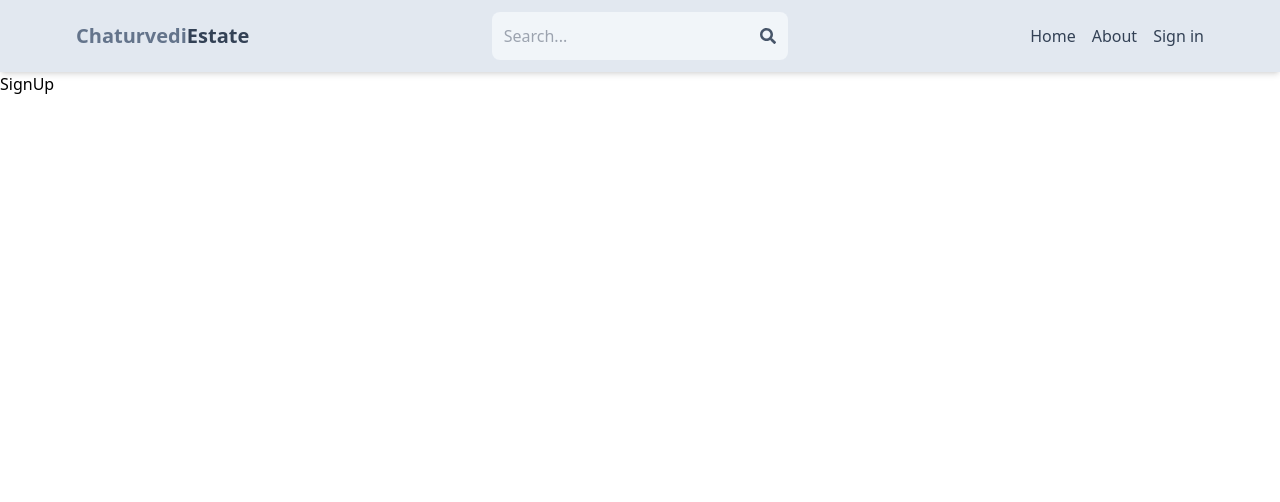
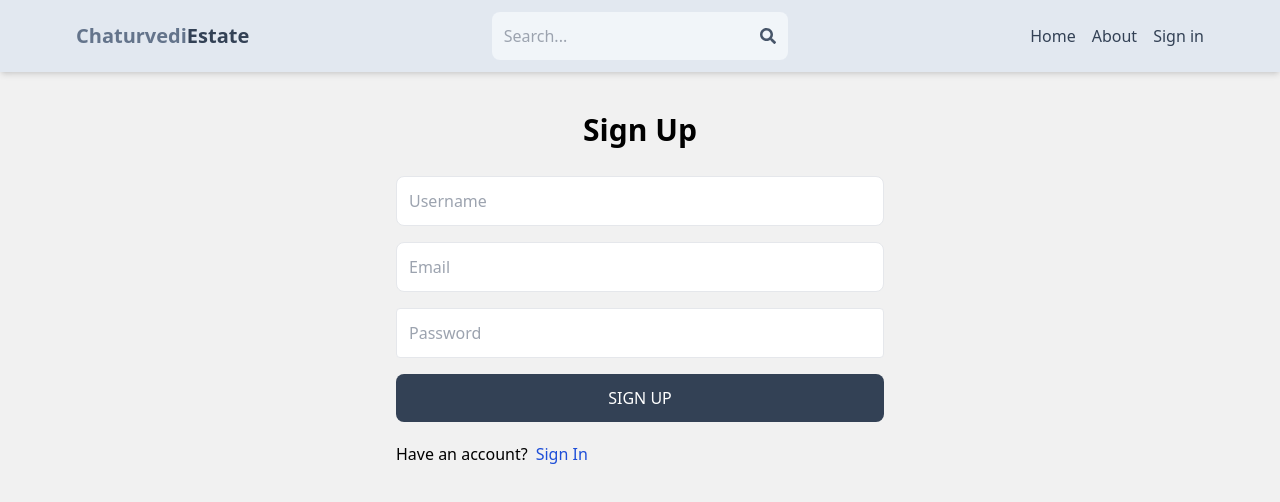
Before and after one commit to ArchitRVCE/mernEstate, a React (Vite) app in the folder client/: page /sign-up in a window 1280 px wide. Shown: the top 502 px of the page. Built offline with nearby package versions, Linux system fonts and the light colour scheme.

Commit message:
complete UI sign up

```diff
--- a/client/src/Pages/SignUp.jsx
+++ b/client/src/Pages/SignUp.jsx
@@ -1,9 +1,21 @@
 import React from 'react'
-
+import {Link} from 'react-router-dom'
 function SignUp() {
   return (
-    <div>
-      SignUp
+     <div className='p-3 max-w-lg mx-auto'>
+      <h1 className='text-3xl text-center font-semibold my-7'>Sign Up</h1>
+      <form className='flex flex-col gap-4'>
+        <input type='text' className='border p-3 rounded-lg' placeholder='Username' id='username'/>
+        <input type='email' className='border p-3 rounded-lg' placeholder='Email' id='email'/>
+        <input type='password' className='border p-3 rounded -lg' placeholder='Password' id='password'/>
+        <button className='bg-slate-700 text-white p-3 rounded-lg uppercase hover:opacity-95'>Sign Up</button>
+      </form>
+      <div className='flex gap-2 mt-5'>
+        <p>Have an account?</p>
+        <Link to={'/sign-in'}>
+          <span className='text-blue-700'>Sign In</span>
+        </Link>
+      </div>
     </div>
   )
 }
--- a/client/src/index.css
+++ b/client/src/index.css
@@ -1,3 +1,7 @@
 @tailwind base;
 @tailwind components;
 @tailwind utilities;
+
+body{
+    background-color: rgb(241, 241,241);
+}
```
